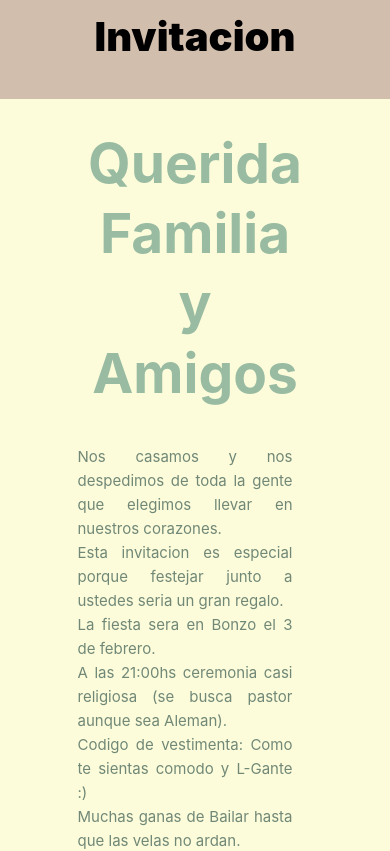
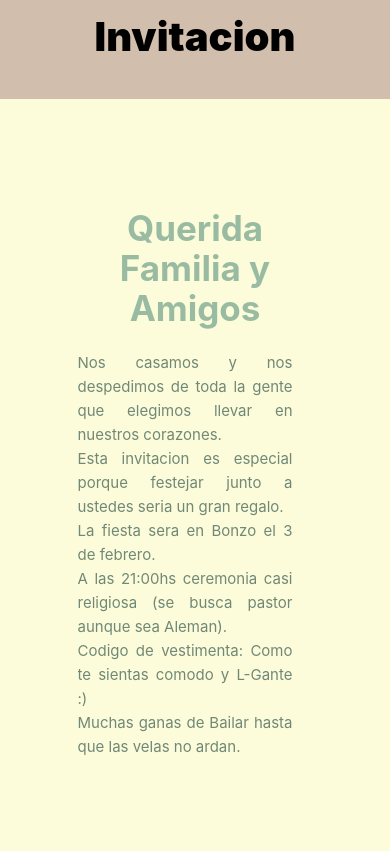
Before and after one commit to francoarriola/juliyfranco, a React (Create React App) app: page / in a window 390 px wide. Shown: the part 1040-1891 px from the top of the page. Built offline with nearby package versions, Linux system fonts and the light colour scheme.

Commit message:
cambios juli dispositivos chicos

```diff
--- a/src/Components/Countdown/index.module.scss
+++ b/src/Components/Countdown/index.module.scss
@@ -103,4 +103,7 @@
   @media (max-width: 600px) {
     display: inline-block;
   }
+  @media (max-width: 400px) {
+    margin-left: -30px;
+  }
 }
--- a/src/Components/Gifts/index.module.scss
+++ b/src/Components/Gifts/index.module.scss
@@ -35,6 +35,9 @@
     flex-direction: column;
     justify-content: center;
     margin-left: 90px;
+  }
+  @media (max-width: 400px) {
+    margin-left: 40px;
   }
 }
 .container-img2 {
--- a/src/Components/Where/index.module.scss
+++ b/src/Components/Where/index.module.scss
@@ -35,6 +35,10 @@
       justify-content: center;
       text-align: center;
     }
+    @media (max-width: 400px) {
+      line-height: 40px;
+      font-size: 35px;
+    }
   }
   // > h3 {
   //   font-size: 20px;
```
